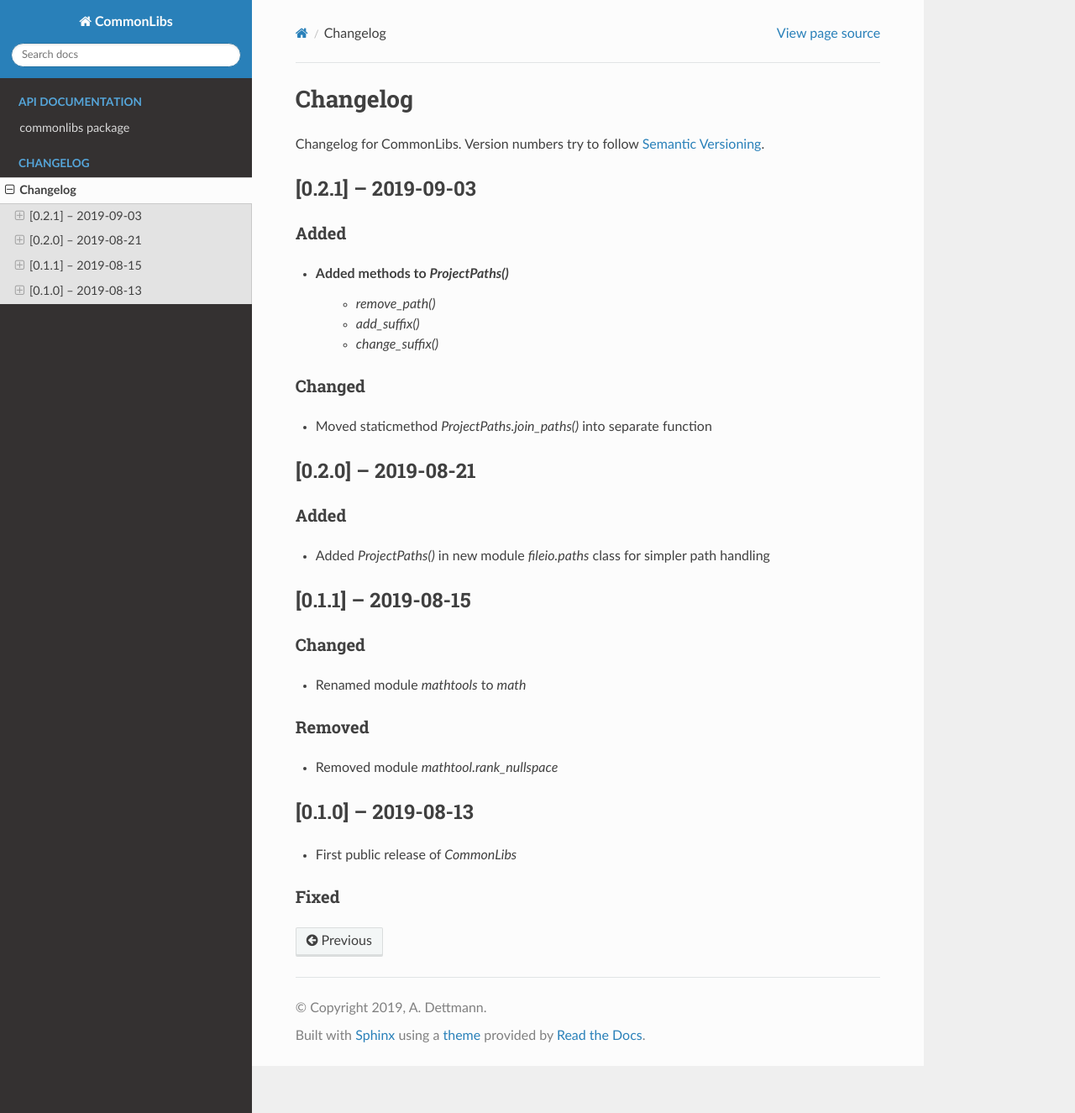
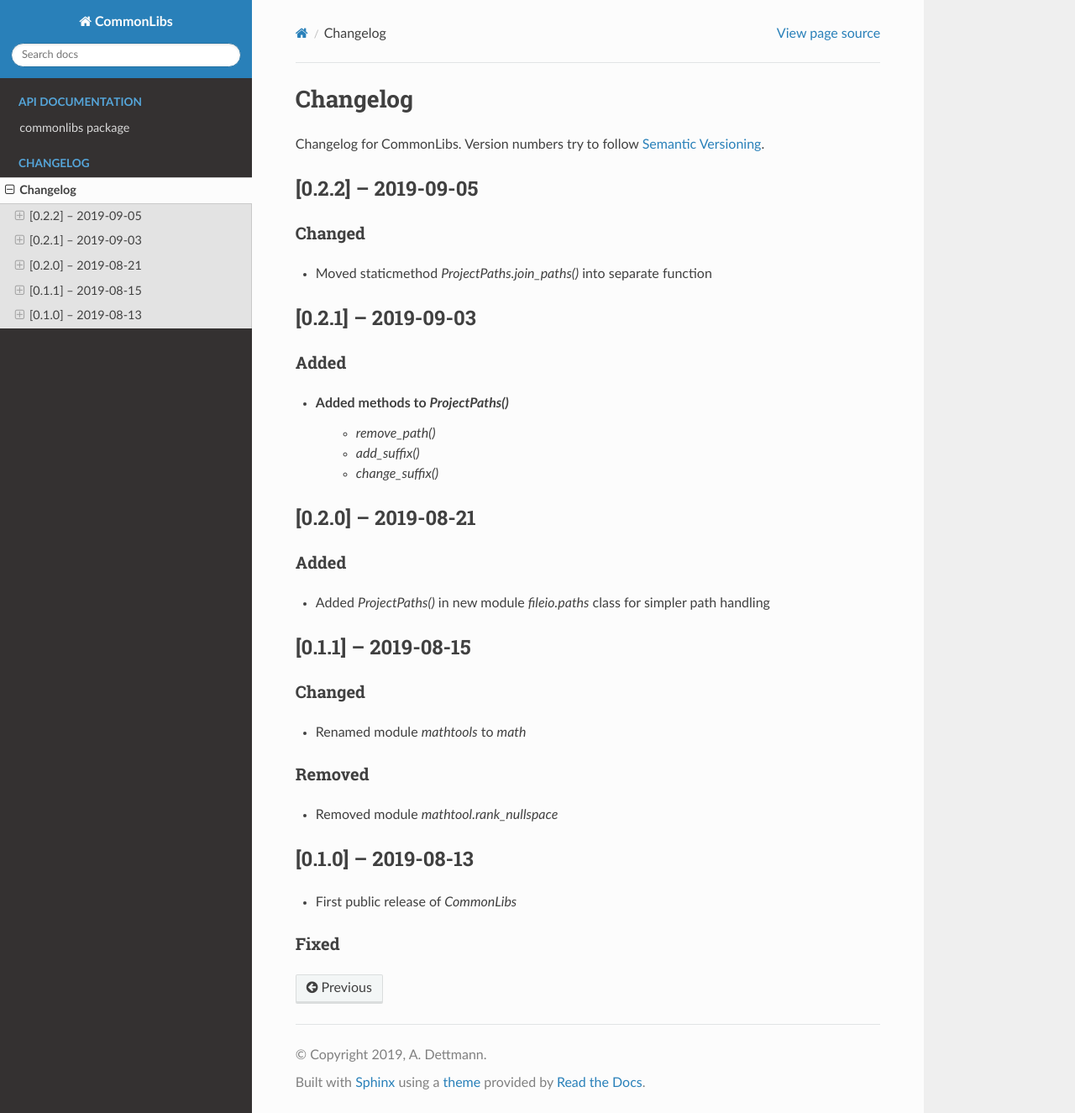
Before and after one commit to airinnova/commonlibs, a Sphinx documentation site: the page built from docs/source/CHANGELOG.rst, in a window 1280 px wide and 1325 px high. Shown: the whole window at 84% size. Built offline with Sphinx 7.4.7 and the Read the Docs theme 2.0.0, drawn with Linux system fonts in a browser that asks for light colours; the version number could not be read and is left out.

Commit message:
Version 0.2.2
* 'fileio.paths' incompatible with version 0.2.1

```diff
--- a/docs/source/CHANGELOG.rst
+++ b/docs/source/CHANGELOG.rst
@@ -3,6 +3,15 @@ Changelog
 
 Changelog for CommonLibs. Version numbers try to follow `Semantic
 Versioning <https://semver.org/spec/v2.0.0.html>`__.
+
+[0.2.2] -- 2019-09-05
+---------------------
+
+Changed
+~~~~~~~
+
+* Moved staticmethod `ProjectPaths.join_paths()` into separate function
+
 
 [0.2.1] -- 2019-09-03
 ---------------------
@@ -14,11 +23,6 @@ Added
     - `remove_path()`
     - `add_suffix()`
     - `change_suffix()`
-
-Changed
-~~~~~~~
-
-* Moved staticmethod `ProjectPaths.join_paths()` into separate function
 
 [0.2.0] -- 2019-08-21
 ---------------------
--- a/src/lib/commonlibs/__version__.py
+++ b/src/lib/commonlibs/__version__.py
@@ -1,2 +1,2 @@
-VERSION = (0, 2, 1)
+VERSION = (0, 2, 2)
 __version__ = '.'.join(map(str, VERSION))
```
